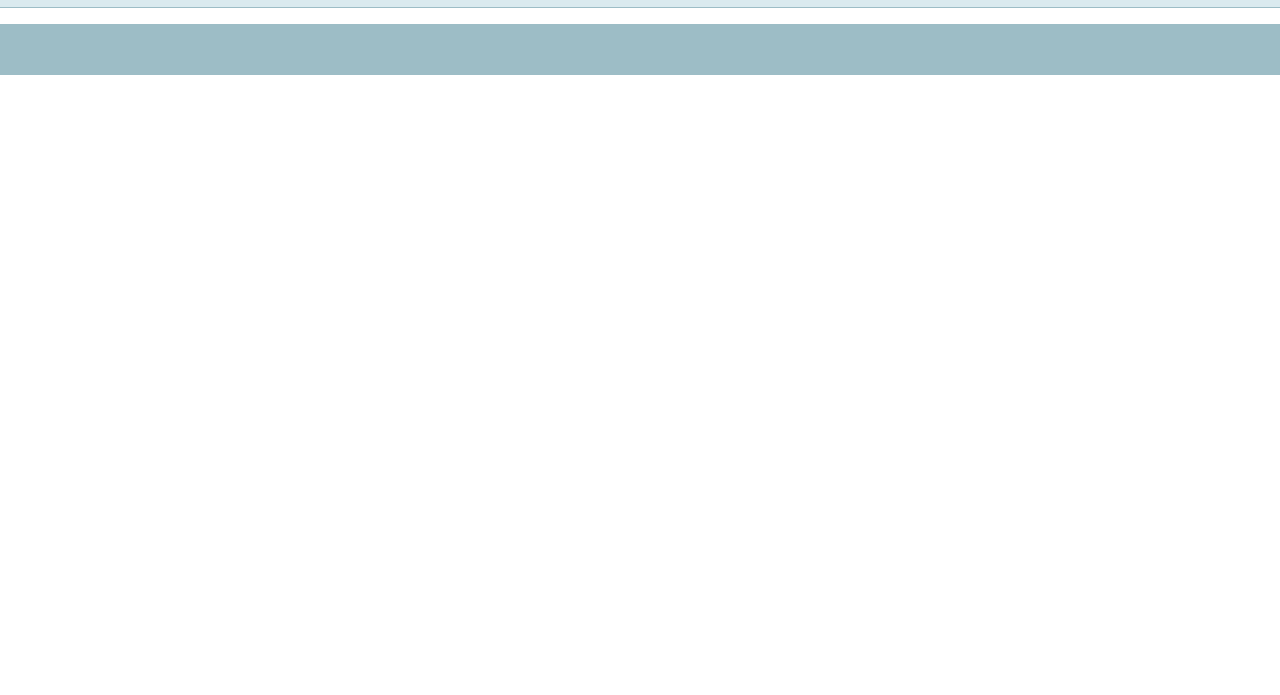
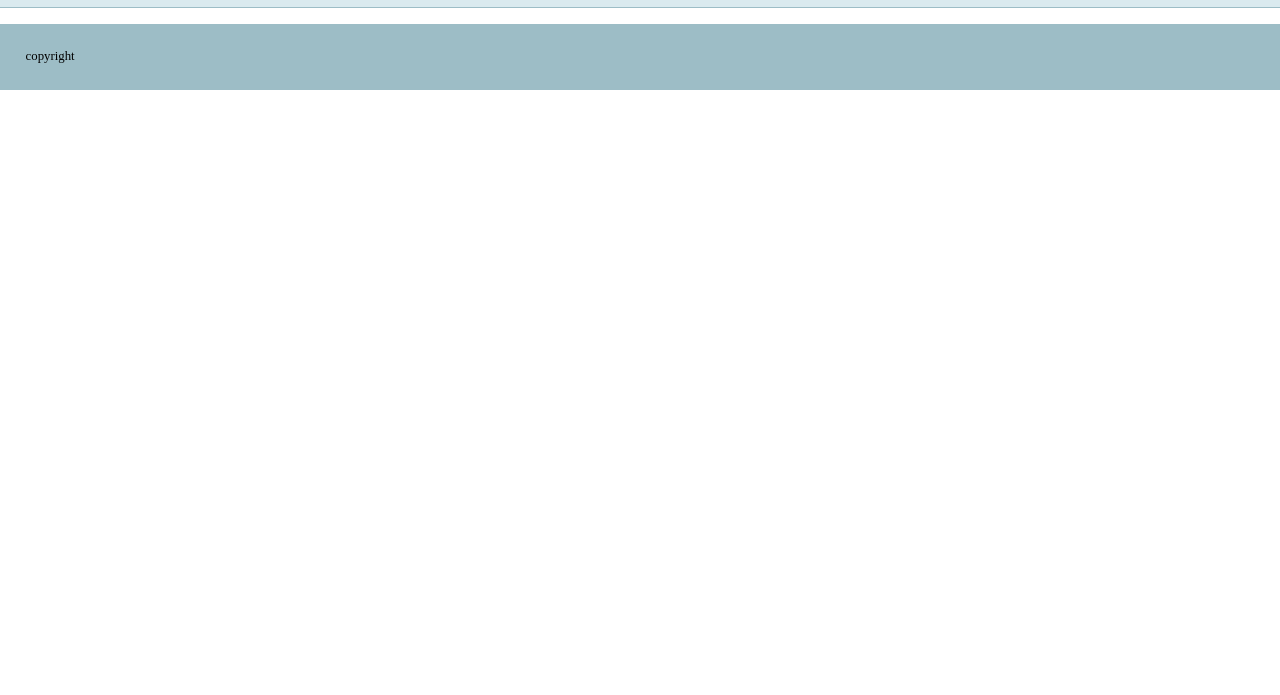
Before and after one commit to miradevelop/git-basics, a plain HTML site: page index.html in a window 1280 px wide. Shown: the part 105-800 px from the top of the page. Drawn offline with nearby package versions, Linux system fonts and the light colour scheme.

Commit message:
adding copyright

```diff
--- a/index.html
+++ b/index.html
@@ -21,6 +21,7 @@
     <main>
     </main>
     <footer>
+	copyright
     </footer>
         <script>
 //use the modernizr load to load up external scripts. This will load the scripts asynchronously, but the order listed matters. Although it will load all scripts in parallel, it will execute them in the order listed
```
